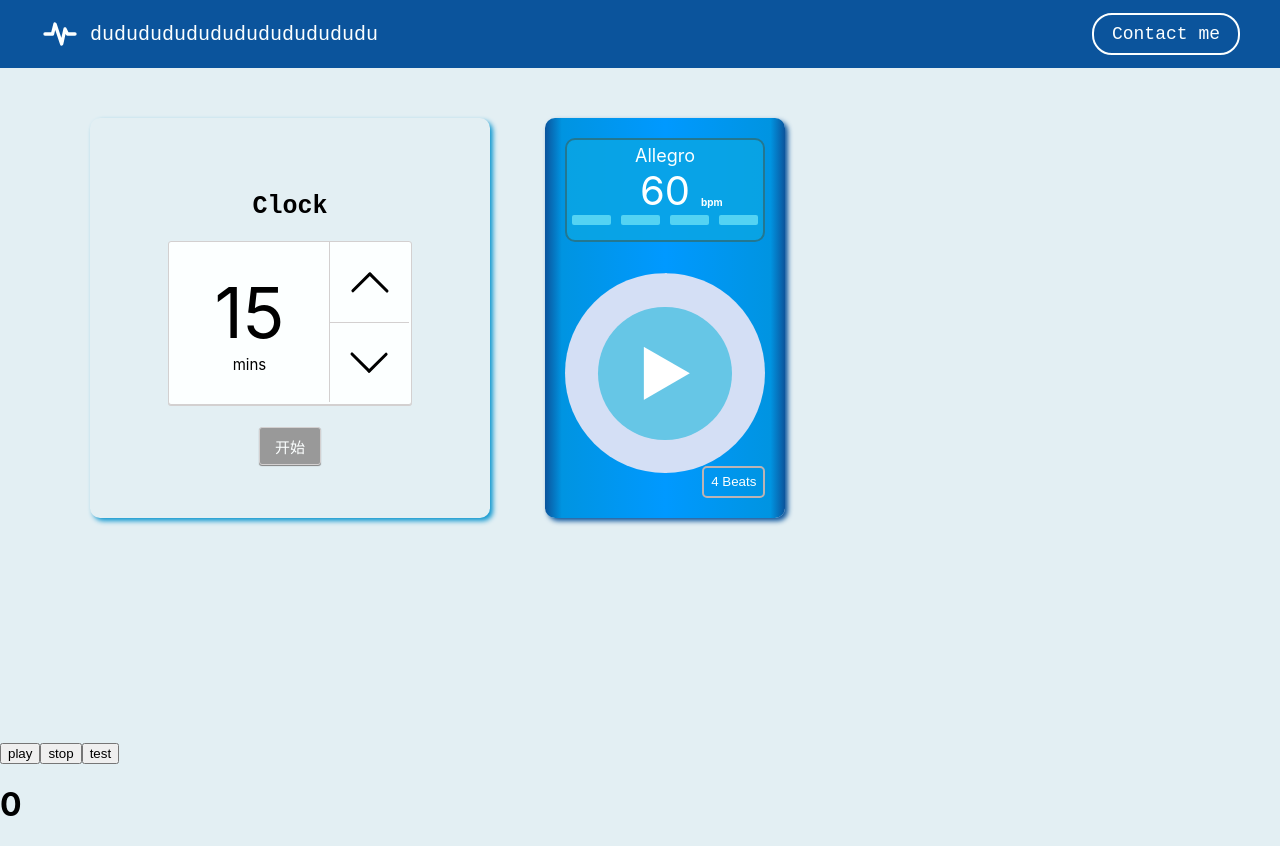
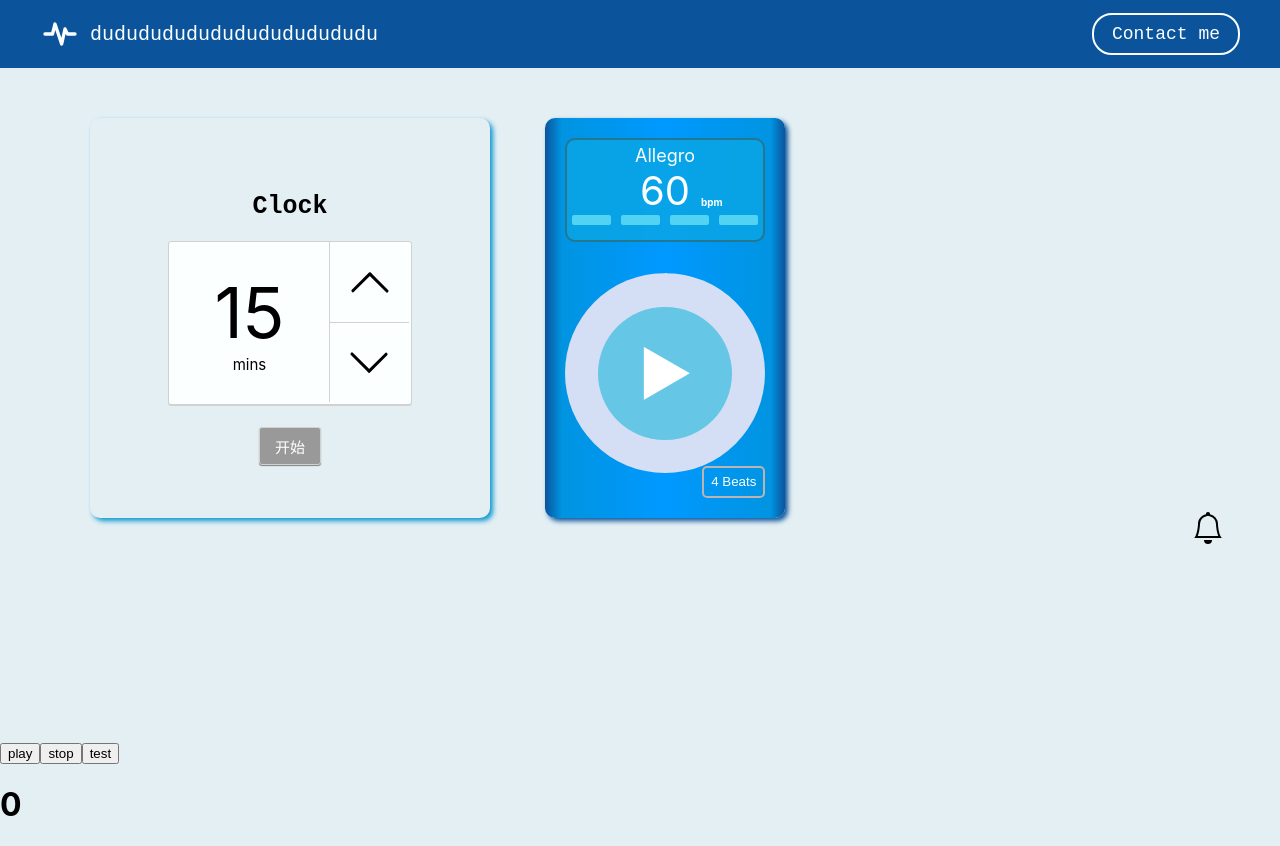
Before and after one commit to 875159954/Metronome-with-Countdown, a Next.js app: page /metronome/ in a window 1280 px wide. Built offline with nearby package versions, Linux system fonts and the light colour scheme; no server answers.

Commit message:
add mute functioning

```diff
--- a/components/ContextProvider.js
+++ b/components/JS/ContextProvider.js
@@ -22,6 +22,9 @@ const frequencyBands = [
 
 function ContextProvider(props) {
   const [audioContext, setAudioContext] = useState();
+  const [gain, setGain] = useState(null);
+  const [mute, setMute] = useState(false);
+
   const sourceRef = useRef();
   const musicBuffer = useRef();
   const dataRef = useRef();
@@ -35,7 +38,7 @@ function ContextProvider(props) {
     source.start(time + audioContext.currentTime);
     dataRef.current = initSignal(audioContext, source);
 
-    source.connect(audioContext.destination);
+    source.connect(gain);
     audioContext.resume();
     sourceRef.current = source;
   }
@@ -49,7 +52,10 @@ function ContextProvider(props) {
   }
   useEffect(() => {
     const audio = new AudioContext();
+    const gain = audio.createGain();
+    gain.connect(audio.destination);
     setAudioContext(audio);
+    setGain(gain);
     fetchMusic(audio).then((data) => (musicBuffer.current = data));
     return () => {
       audio.close();
@@ -58,6 +64,16 @@ function ContextProvider(props) {
   function isPlaying() {
     return sourceRef.current != null;
   }
+  function isMute() {
+    return mute;
+  }
+  function toggleMute() {
+    setMute(!mute);
+  }
+  useEffect(() => {
+    if (!gain) return;
+    gain.gain.value = Number(!mute);
+  },[mute])
   const context = {
     audioContext,
     setAudioContext,
@@ -65,7 +81,10 @@ function ContextProvider(props) {
     stopmusic,
     getData,
     isPlaying,
+    isMute,
+    toggleMute,
   };
+
   return (
     <MyAudioContext.Provider value={context}>
       {props.children}
@@ -73,6 +92,7 @@ function ContextProvider(props) {
     </MyAudioContext.Provider>
   );
 }
+
 function initSignal(audioContext, source) {
   const signals = frequencyBands.map(({ frequency, color }) => {
     // Create an analyser
--- /dev/null
+++ b/components/JS/MuteButton.js
@@ -0,0 +1,22 @@
+import css from "../UI/MuteButton.module.scss";
+import { MyAudioContext } from "/components/JS/ContextProvider";
+import { BsBell, BsBellSlash } from "react-icons/bs";
+import { useContext,useRef} from "react";
+
+function MuteButton(props) {
+  const context = useContext(MyAudioContext);
+  const button = useRef();
+  function handleClick() {
+    context.toggleMute();
+    let cur = button.current;
+    if(context.isMute())
+      cur.parentElement.replaceChild(cur, cur);
+  }
+  return (
+    <button ref={button} className={css.muteButton} onClick={handleClick}>
+      {context.isMute() ? <BsBellSlash /> : <BsBell />}
+    </button>
+  );
+}
+
+export default MuteButton;
--- a/components/JS/Visualizer.js
+++ b/components/JS/Visualizer.js
@@ -1,5 +1,5 @@
 import css from "../UI/Visualizer.module.scss";
-import { MyAudioContext } from "/components/ContextProvider";
+import { MyAudioContext } from "/components/JS/ContextProvider";
 import React, { useState, useContext, useEffect, useRef } from "react";
 
 function rootMeanSquaredSignal(data) {
--- a/components/Timer/JS/Countdown.js
+++ b/components/Timer/JS/Countdown.js
@@ -28,7 +28,7 @@ function Countdown(props) {
   function initializeTimer() {
     const id = setInterval(() => {
       setCountdown((pre) => pre - 1);
-    }, 1000);
+    }, 1);
     setTimerId(id);
     return () => clearInterval(id);
   }
--- a/components/Timer/JS/Final.js
+++ b/components/Timer/JS/Final.js
@@ -4,7 +4,7 @@ import { stateManager } from "./Timer";
 import { useContext, useEffect } from "react";
 import { GiMusicalNotes } from "react-icons/gi";
 import { FaUndoAlt } from "react-icons/fa";
-import { MyAudioContext } from "../../ContextProvider";
+import { MyAudioContext } from "/components/JS/ContextProvider";
 function Final(props) {
   const { jobState } = props;
   const stateContext = useContext(stateManager);
--- a/components/UI/Layout.module.scss
+++ b/components/UI/Layout.module.scss
@@ -1,4 +1,5 @@
 .container{
+  position: relative;
   max-width: 1200px;
   margin: 0 auto;
   display: grid;
--- /dev/null
+++ b/components/UI/MuteButton.module.scss
@@ -0,0 +1,15 @@
+.muteButton{
+  font-size: 2em;
+  background-color: rgba($color: #000000, $alpha: 0);
+  border: none;
+  padding: 0.5em;
+  animation: shake 0.25s linear 3 both;
+}
+@keyframes shake {
+  25%{
+    transform: translateX(3px) rotate(35deg);
+  }
+  75%{
+    transform: translateX(-3px) rotate(-15deg);
+  }
+}
--- a/pages/index.js
+++ b/pages/index.js
@@ -3,13 +3,15 @@ import Timer from "../components/Timer/JS/Timer";
 import Metronome from "../components/JS/Metronome";
 import css from "../styles/Home.module.css";
 import Layout from "../components/JS/Layout";
-import ContextProvider from "/components/ContextProvider";
+import ContextProvider from "/components/JS/ContextProvider";
 import Visualizer from '/components/JS/Visualizer'
+import MuteButton from "../components/JS/MuteButton";
 
 export default function Home() {
   return (
     <ContextProvider>
       <Layout>
+        <div style={{ position: "absolute",right:0,bottom:0}}><MuteButton/></div>
         <Timer />
         <Metronome />
       </Layout>
```
